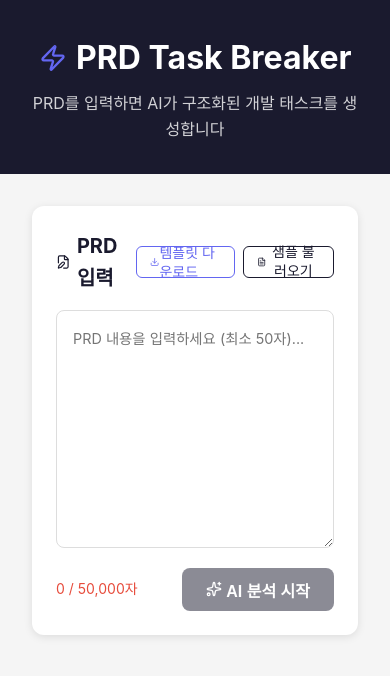
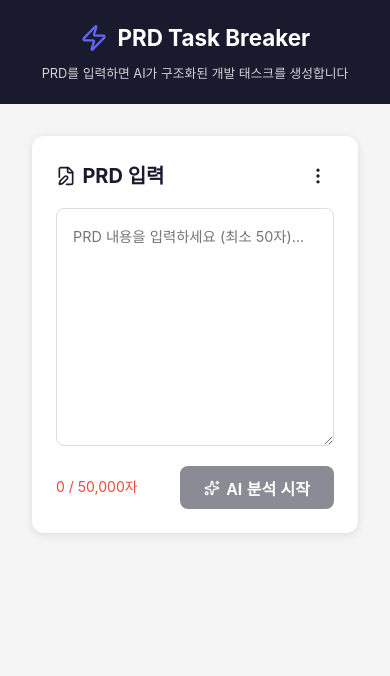
Before and after one commit to mnew2m/prd-task-breaker, a Vue app in the folder frontend/: page / in a window 390 px wide. Shown: the top 676 px of the page. Built offline with nearby package versions, Linux system fonts and the light colour scheme; no server answers.

Commit message:
fix: 모바일 UI 개선
- PrdInput 헤더 버튼 → MoreVertical 드롭다운 메뉴 (600px 이하)
- 드롭다운 외곽/버튼 테두리 제거, 그림자만 유지
- 앱 헤더 subtitle 폰트 크기 축소 및 패딩 조정 (모바일)

Co-Authored-By: Claude Sonnet 4.6 <noreply@anthropic.com>

```diff
--- a/frontend/src/App.vue
+++ b/frontend/src/App.vue
@@ -76,6 +76,20 @@ body {
   font-size: 1rem;
 }
 
+@media (max-width: 600px) {
+  .app-header {
+    padding: 1.25rem 1rem;
+  }
+
+  .app-header h1 {
+    font-size: 1.4rem;
+  }
+
+  .subtitle {
+    font-size: 0.8rem;
+  }
+}
+
 .app-main {
   flex: 1;
   max-width: 1200px;
--- a/frontend/src/components/PrdInput.vue
+++ b/frontend/src/components/PrdInput.vue
@@ -2,11 +2,28 @@
   <div class="prd-input-card">
     <div class="card-header">
       <h2><FileEdit :size="20" /> PRD 입력</h2>
-      <div class="header-actions">
+
+      <!-- 데스크탑: 버튼 직접 노출 -->
+      <div class="header-actions desktop-actions">
         <a href="/prd-template.txt" download="PRD_템플릿.txt" class="template-btn"><Download :size="14" /> 템플릿 다운로드</a>
         <button class="sample-btn" @click="loadSample" :disabled="isLoading">
           <FileText :size="14" /> 샘플 불러오기
         </button>
+      </div>
+
+      <!-- 모바일: 메뉴 버튼 + 드롭다운 -->
+      <div class="mobile-menu" ref="menuRef">
+        <button class="menu-btn" @click="toggleMenu" :class="{ active: menuOpen }">
+          <MoreVertical :size="20" />
+        </button>
+        <div v-if="menuOpen" class="dropdown">
+          <a href="/prd-template.txt" download="PRD_템플릿.txt" class="dropdown-item" @click="menuOpen = false">
+            <Download :size="15" /> 템플릿 다운로드
+          </a>
+          <button class="dropdown-item" @click="loadSample" :disabled="isLoading">
+            <FileText :size="15" /> 샘플 불러오기
+          </button>
+        </div>
       </div>
     </div>
 
@@ -36,8 +53,8 @@
 </template>
 
 <script setup lang="ts">
-import { ref } from 'vue'
-import { FileEdit, Download, FileText, Sparkles } from 'lucide-vue-next'
+import { ref, onMounted, onUnmounted } from 'vue'
+import { FileEdit, Download, FileText, Sparkles, MoreVertical } from 'lucide-vue-next'
 
 defineProps<{
   isLoading: boolean
@@ -48,6 +65,8 @@ const emit = defineEmits<{
 }>()
 
 const prdContent = ref('')
+const menuOpen = ref(false)
+const menuRef = ref<HTMLElement | null>(null)
 
 const SAMPLE_PRD = `# 온라인 쇼핑몰 PRD
 
@@ -81,8 +100,13 @@ const SAMPLE_PRD = `# 온라인 쇼핑몰 PRD
 - 동시 접속자: 1,000명 이상 지원
 - 모바일 반응형 UI`
 
+function toggleMenu() {
+  menuOpen.value = !menuOpen.value
+}
+
 function loadSample() {
   prdContent.value = SAMPLE_PRD
+  menuOpen.value = false
 }
 
 function handleAnalyze() {
@@ -90,6 +114,15 @@ function handleAnalyze() {
     emit('analyze', prdContent.value)
   }
 }
+
+function handleClickOutside(e: MouseEvent) {
+  if (menuRef.value && !menuRef.value.contains(e.target as Node)) {
+    menuOpen.value = false
+  }
+}
+
+onMounted(() => document.addEventListener('click', handleClickOutside))
+onUnmounted(() => document.removeEventListener('click', handleClickOutside))
 </script>
 
 <style scoped>
@@ -116,6 +149,7 @@ function handleAnalyze() {
   gap: 0.4rem;
 }
 
+/* ── 데스크탑 버튼 ── */
 .header-actions {
   display: flex;
   gap: 0.5rem;
@@ -132,6 +166,7 @@ function handleAnalyze() {
   height: 2rem;
   display: inline-flex;
   align-items: center;
+  gap: 0.3rem;
   transition: all 0.2s;
 }
 
@@ -158,6 +193,79 @@ function handleAnalyze() {
   color: white;
 }
 
+/* ── 모바일 메뉴 ── */
+.mobile-menu {
+  display: none;
+  position: relative;
+}
+
+.menu-btn {
+  width: 2rem;
+  height: 2rem;
+  border: none;
+  background: transparent;
+  border-radius: 6px;
+  cursor: pointer;
+  display: flex;
+  align-items: center;
+  justify-content: center;
+  color: #1a1a2e;
+  transition: all 0.2s;
+}
+
+.menu-btn:hover,
+.menu-btn.active {
+  background: #f0f0f5;
+}
+
+.dropdown {
+  position: absolute;
+  top: calc(100% + 6px);
+  right: 0;
+  background: white;
+  border-radius: 8px;
+  box-shadow: 0 4px 16px rgba(0,0,0,0.12);
+  min-width: 160px;
+  z-index: 100;
+  overflow: hidden;
+}
+
+.dropdown-item {
+  display: flex;
+  align-items: center;
+  gap: 0.5rem;
+  width: 100%;
+  padding: 0.65rem 1rem;
+  font-size: 0.9rem;
+  color: #1a1a2e;
+  background: transparent;
+  border: none;
+  cursor: pointer;
+  text-decoration: none;
+  transition: background 0.15s;
+  box-sizing: border-box;
+}
+
+.dropdown-item:hover:not(:disabled) {
+  background: #f5f5fa;
+}
+
+.dropdown-item:not(:last-child) {
+  border-bottom: 1px solid #f5f5f5;
+}
+
+/* ── 반응형 ── */
+@media (max-width: 600px) {
+  .desktop-actions {
+    display: none;
+  }
+
+  .mobile-menu {
+    display: block;
+  }
+}
+
+/* ── 텍스트 영역 ── */
 .prd-textarea {
   width: 100%;
   border: 1px solid #ddd;
@@ -167,6 +275,7 @@ function handleAnalyze() {
   resize: vertical;
   font-family: inherit;
   transition: border-color 0.2s;
+  box-sizing: border-box;
 }
 
 .prd-textarea:focus {
@@ -174,16 +283,19 @@ function handleAnalyze() {
   border-color: #1a1a2e;
 }
 
+/* ── 하단 푸터 ── */
 .input-footer {
   display: flex;
   justify-content: space-between;
   align-items: center;
   margin-top: 0.75rem;
+  gap: 0.5rem;
 }
 
 .char-count {
   font-size: 0.875rem;
   color: #888;
+  flex-shrink: 0;
 }
 
 .char-count.too-short {
@@ -199,7 +311,11 @@ function handleAnalyze() {
   cursor: pointer;
   font-size: 1rem;
   font-weight: 600;
+  display: inline-flex;
+  align-items: center;
+  gap: 0.4rem;
   transition: background 0.2s;
+  white-space: nowrap;
 }
 
 .analyze-btn:hover:not(:disabled) {
```
